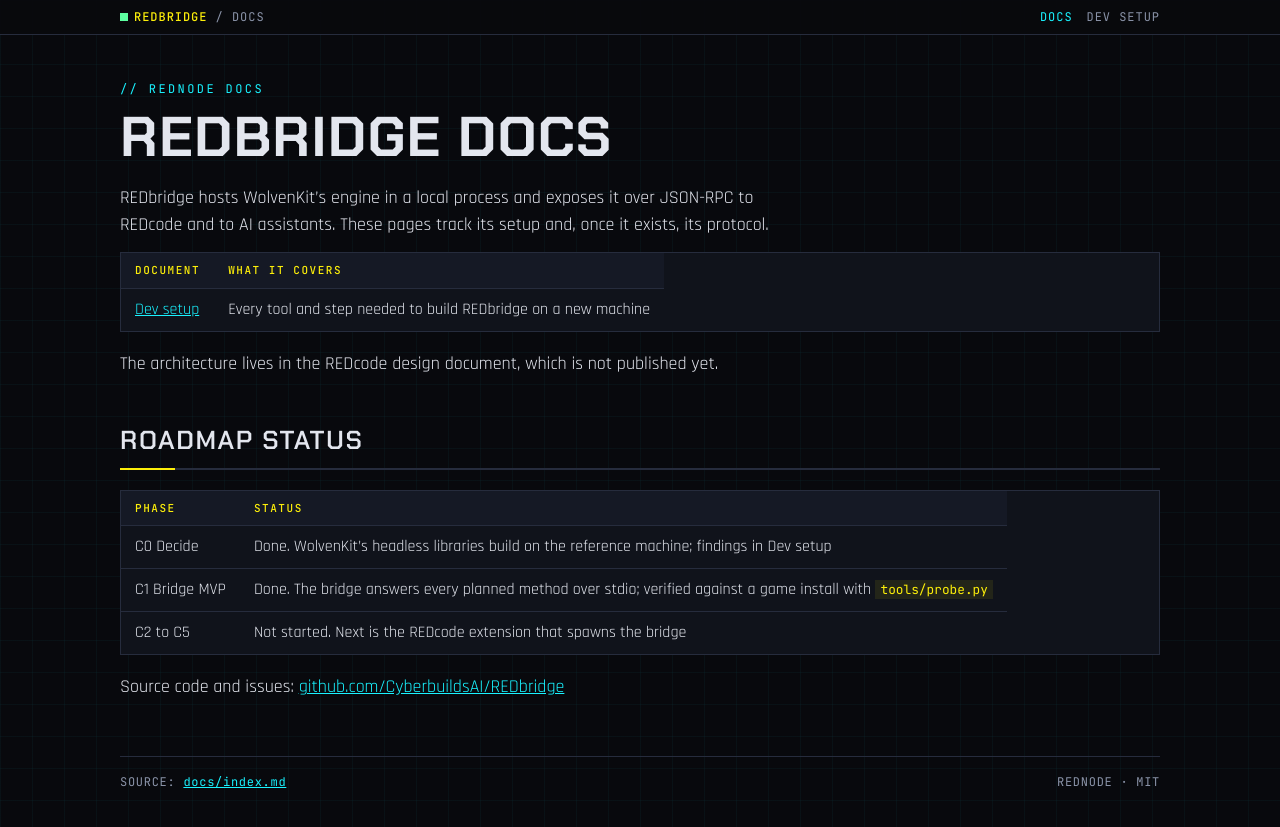
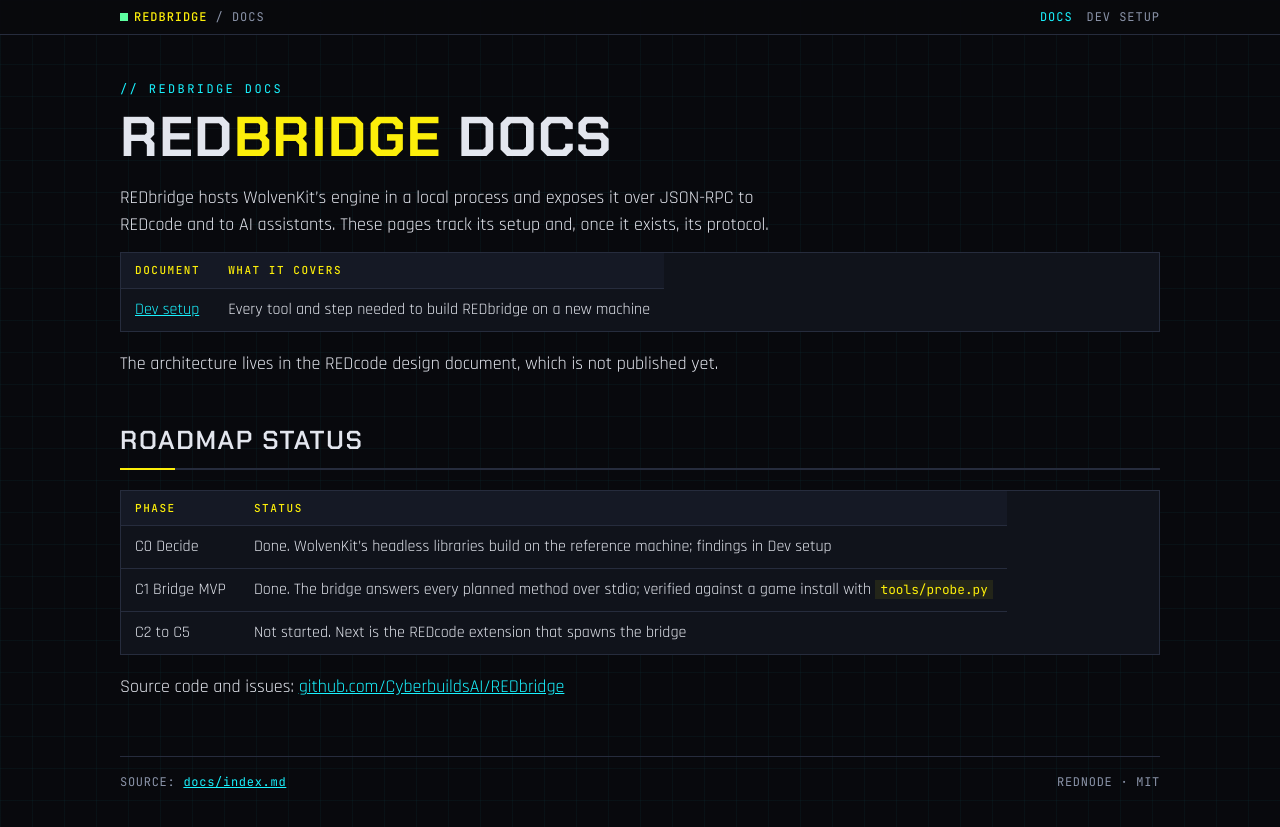
Before and after one commit to CyberbuildsAI/REDbridge, a Jekyll site: the page built from docs/index.md, in a window 1280 px wide. Shown: the top 827 px of the page. Built offline with Jekyll 4.4.1, drawn with Linux system fonts in a browser that asks for light colours; our own code applies the rules of GitHub Pages for plain Markdown files.

Commit message:
Two-tone project name in the docs title, matching the design doc
Co-Authored-By: Claude Fable 5.1 <noreply@anthropic.com>
Claude-Session: https://claude.ai/code/session_01QkNW84wQneonKhZEnY9Ci9

```diff
--- a/docs/assets/css/hud.css
+++ b/docs/assets/css/hud.css
@@ -62,9 +62,10 @@ a { color: var(--cyan); }
   margin: 0 0 18px; text-wrap: balance;
 }
 .doc > h1:first-child::before {
-  content: "// REDnode docs"; display: block; margin-bottom: 12px;
+  content: "// REDbridge docs"; display: block; margin-bottom: 12px;
   font-family: var(--mono); font-size: 12px; font-weight: 400; letter-spacing: .2em; color: var(--cyan);
 }
+.doc h1 .y, .doc h2 .y { color: var(--yellow); }
 .doc h1:not(:first-child) { font-family: var(--display); text-transform: uppercase; font-size: 32px; margin: 44px 0 12px; }
 .doc h2 {
   font-family: var(--display); font-weight: 600; text-transform: uppercase; letter-spacing: .06em;
--- a/docs/index.md
+++ b/docs/index.md
@@ -1,4 +1,4 @@
-# REDbridge docs
+# RED<span class="y">bridge</span> docs
 
 REDbridge hosts WolvenKit's engine in a local process and exposes it over JSON-RPC to REDcode and to AI assistants. These pages track its setup and, once it exists, its protocol.
 
```
